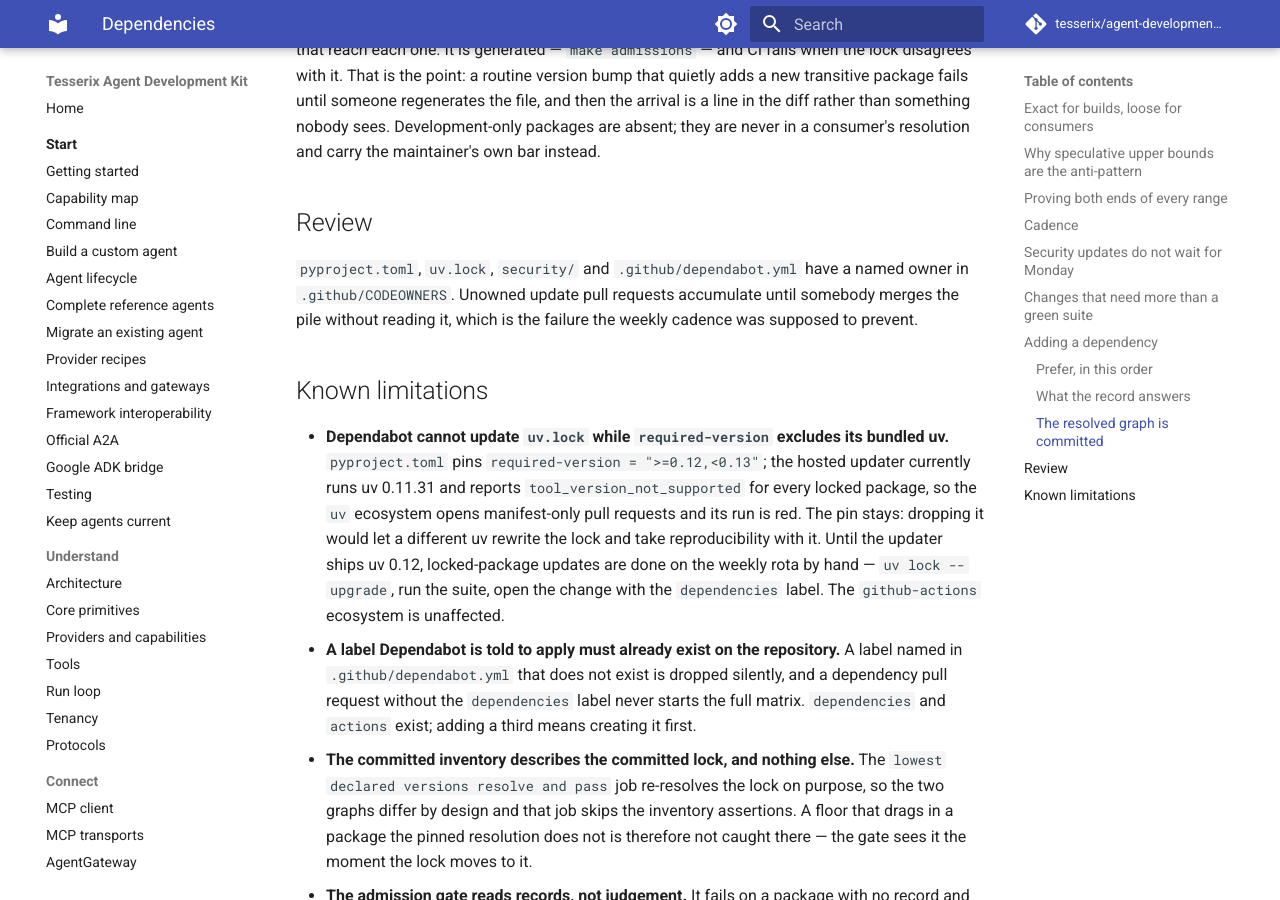
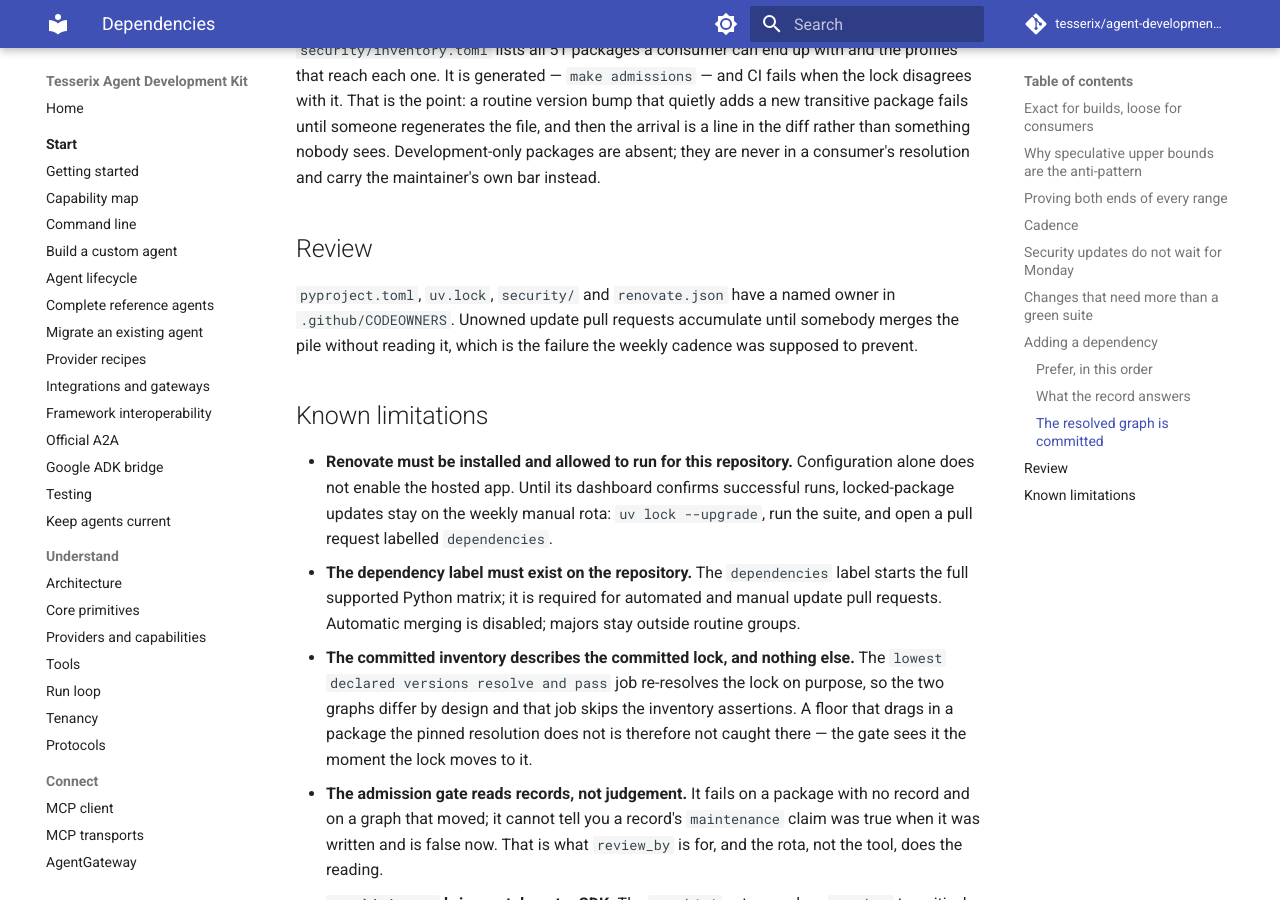
Before and after one commit to tesserix/agent-development-kit, an MkDocs documentation site: the page built from docs/dependencies.md, in a window 1280 px wide and 900 px high, scrolled down 4069 px. Built offline with MkDocs 1.6.1 and Material for MkDocs 9.7.7, drawn with Linux system fonts in a browser that asks for light colours; comment, search, counter and statistics services are not loaded; the version menu is left out; some of the changed text lies outside the part shown.

Commit message:
chore: onboard renovate with shared org preset (#315)
## Summary
Onboard this repository to Renovate using the shared org preset
`github>tesserix/renovate-config` (weekly grouped minor/patch PRs,
semantic `chore(deps):` commits, pinned GitHub Action digests,
dependency dashboard).

Dependabot version updates are removed where present so the two bots do
not open duplicate PRs; Dependabot security alerts are unaffected.

## Test plan
- [ ] Renovate app installed on the org picks the config up on its next
run (no onboarding PR expected, since the config already exists)

```diff
--- a/docs/dependencies.md
+++ b/docs/dependencies.md
@@ -69,7 +69,8 @@ of it, not the ends.
 
 ## Cadence
 
-`.github/dependabot.yml` checks the `uv` and `github-actions` ecosystems every Monday.
+`renovate.json` extends the shared Tesserix preset and checks Python (`pep621`,
+including `uv.lock`) and `github-actions` every Monday before 6am Australia/Sydney.
 A pinned action ages exactly like a pinned package and nothing else moves it.
 
 Routine minor and patch updates arrive **grouped into one pull request** per ecosystem.
@@ -154,25 +155,20 @@ they are never in a consumer's resolution and carry the maintainer's own bar ins
 
 ## Review
 
-`pyproject.toml`, `uv.lock`, `security/` and `.github/dependabot.yml` have a named owner
+`pyproject.toml`, `uv.lock`, `security/` and `renovate.json` have a named owner
 in `.github/CODEOWNERS`. Unowned update pull requests accumulate until somebody merges
 the pile without reading it, which is the failure the weekly cadence was supposed to
 prevent.
 
 ## Known limitations
 
-- **Dependabot cannot update `uv.lock` while `required-version` excludes its bundled uv.**
-  `pyproject.toml` pins `required-version = ">=0.12,<0.13"`; the hosted updater currently
-  runs uv 0.11.31 and reports `tool_version_not_supported` for every locked package, so
-  the `uv` ecosystem opens manifest-only pull requests and its run is red. The pin stays:
-  dropping it would let a different uv rewrite the lock and take reproducibility with it.
-  Until the updater ships uv 0.12, locked-package updates are done on the weekly rota by
-  hand — `uv lock --upgrade`, run the suite, open the change with the `dependencies`
-  label. The `github-actions` ecosystem is unaffected.
-- **A label Dependabot is told to apply must already exist on the repository.** A label
-  named in `.github/dependabot.yml` that does not exist is dropped silently, and a
-  dependency pull request without the `dependencies` label never starts the full matrix.
-  `dependencies` and `actions` exist; adding a third means creating it first.
+- **Renovate must be installed and allowed to run for this repository.** Configuration
+  alone does not enable the hosted app. Until its dashboard confirms successful runs,
+  locked-package updates stay on the weekly manual rota: `uv lock --upgrade`, run the
+  suite, and open a pull request labelled `dependencies`.
+- **The dependency label must exist on the repository.** The `dependencies` label
+  starts the full supported Python matrix; it is required for automated and manual
+  update pull requests. Automatic merging is disabled; majors stay outside routine groups.
 - **The committed inventory describes the committed lock, and nothing else.** The
   `lowest declared versions resolve and pass` job re-resolves the lock on purpose, so the
   two graphs differ by design and that job skips the inventory assertions. A floor that
```
Also changed, not shown: renovate.json (added, +50 -0 lines), 3 other files.
